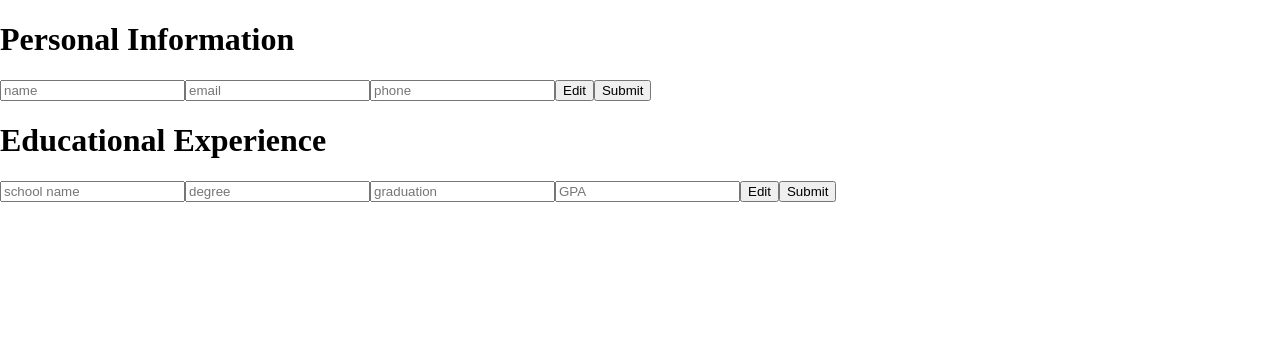
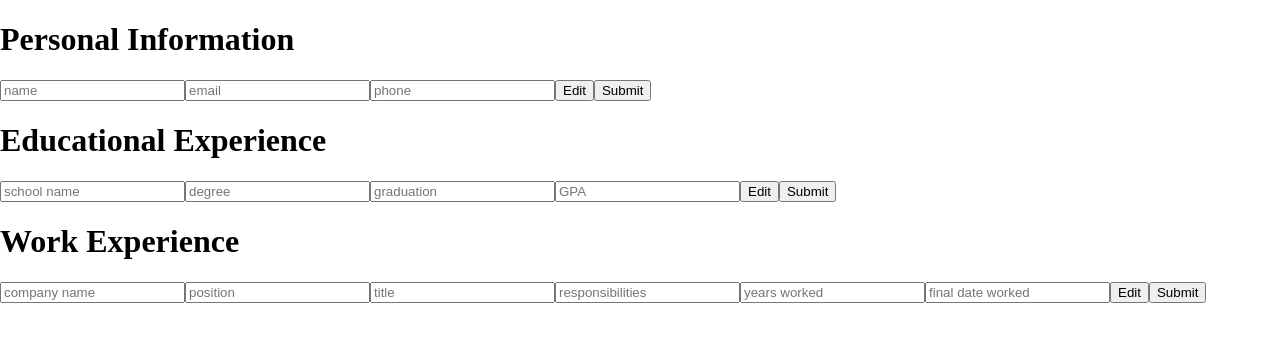
Before and after one commit to hwblue24/cvApp, a React (Vite) app: page / in a window 1280 px wide. Shown: the top 342 px of the page. Built offline with nearby package versions, Linux system fonts and the light colour scheme.

Commit message:
dynamically created objects from array to handle state in input fields, organized files

```diff
--- a/src/App.jsx
+++ b/src/App.jsx
@@ -1,31 +1,10 @@
-import {useState} from 'react';
-
-function InputCards({title, Info}) {
-  const [submit, setSubmit] = useState(0);
-  const isSubmit = (submit === 0)
-
-  const contactInputs = Info.map(field => <input placeholder={field}></input>)
-  const contactList = Info.map(field => <li>{field}</li>)
-
-  return (
-    <>
-    <h1>{title}</h1>
-
-    {isSubmit ? contactInputs : contactList}
-
-    <button onClick = {()=>setSubmit(0)}>
-      Edit
-    </button>
-    <button onClick ={()=>setSubmit(1)}>
-      Submit</button>
-    </>
-  )
-}
-
+import InputCards from "./Components/InputCards"
 
 function App () {
+
   const contactFields = ["name","email","phone"]
   const educationFields = ["school name","degree","graduation","GPA"]
+  const practicalExperience = ["company name","position","title","responsibilities","years worked","final date worked"]
 
 
   return (
@@ -39,6 +18,11 @@ function App () {
     title = "Educational Experience"
     Info = {educationFields}
     />
+
+<InputCards
+    title = "Work Experience"
+    Info = {practicalExperience}
+    />
     </>
   )
 }
--- /dev/null
+++ b/src/Components/InputCards.jsx
@@ -0,0 +1,32 @@
+import {useState} from 'react';
+
+function InputCards({title, Info}) {
+    const nestedArr = Info.map(entry => [entry,""]);
+    const objInfo = Object.fromEntries(nestedArr);
+
+
+    const [text, setText] = useState(objInfo);
+
+
+    const [submit, setSubmit] = useState(0);
+    const isSubmit = (submit === 0)
+
+    const infoInputs = Info.map(field => <input name={field} placeholder={field} value = {text[field]} onChange = {(e) => setText({...text,[e.target.name]:e.target.value})} ></input>)
+    const infoList = Info.map(field => <li>{text[field]}</li>)
+
+    return (
+      <>
+      <h1>{title}</h1>
+
+      {isSubmit ? infoInputs : infoList}
+
+      <button onClick = {()=>setSubmit(0)}>
+        Edit
+      </button>
+      <button onClick ={()=>setSubmit(1)}>
+        Submit</button>
+      </>
+    )
+  }
+
+  export default InputCards
--- /dev/null
+++ b/src/InputCards.jsx
@@ -0,0 +1,30 @@
+function InputCards({title, Info}) {
+    const nestedArr = Info.map(entry => [entry,""]);
+    const objInfo = Object.fromEntries(nestedArr);
+
+
+    const [text, setText] = useState(objInfo);
+
+
+    const [submit, setSubmit] = useState(0);
+    const isSubmit = (submit === 0)
+
+    const infoInputs = Info.map(field => <input name={field} placeholder={field} value = {text[field]} onChange = {(e) => setText({...text,[e.target.name]:e.target.value})} ></input>)
+    const infoList = Info.map(field => <li>{text[field]}</li>)
+
+    return (
+      <>
+      <h1>{title}</h1>
+
+      {isSubmit ? infoInputs : infoList}
+
+      <button onClick = {()=>setSubmit(0)}>
+        Edit
+      </button>
+      <button onClick ={()=>setSubmit(1)}>
+        Submit</button>
+      </>
+    )
+  }
+
+  export
```
